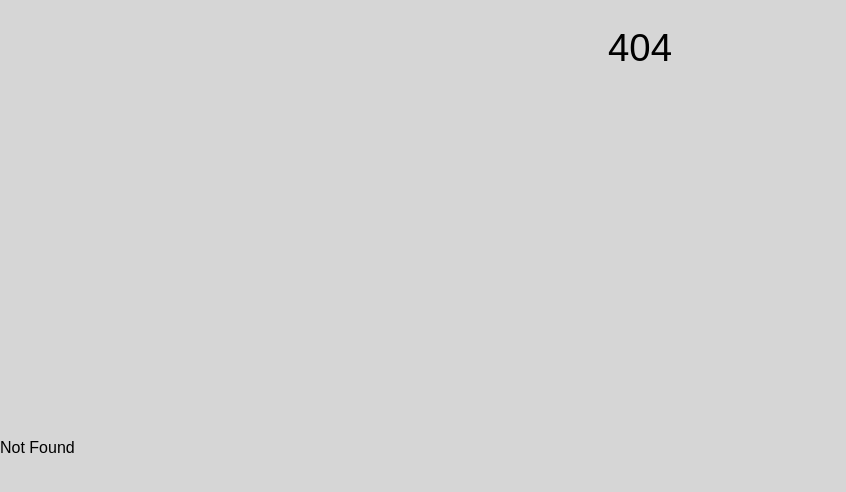
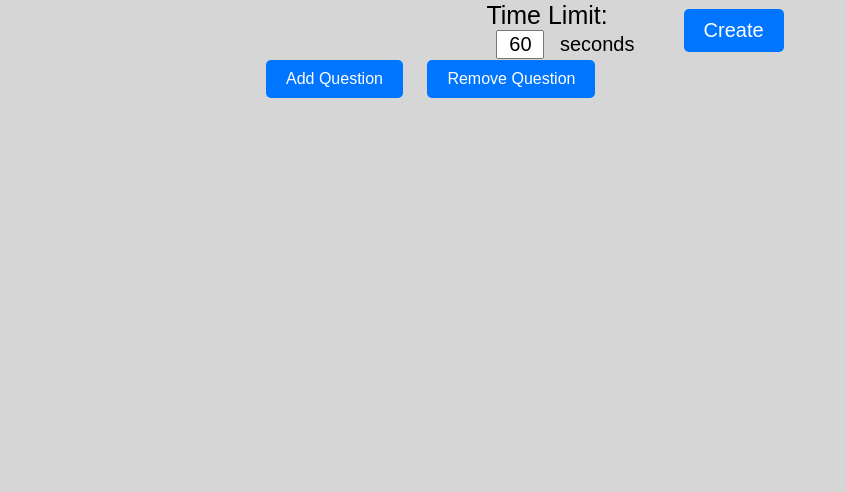
Before and after one commit to BALD-rs/eduwiz, a SvelteKit app in the folder eduwiz-node/: page /createGame in a window 1280 px wide. Before the commit this address had no page. Shown: the top 492 px of the page, without its empty margins (0-846 px from the left). Built offline with nearby package versions, Linux system fonts and the light colour scheme.

Commit message:
implemented a lot of createGame

```diff
--- /dev/null
+++ b/eduwiz-node/src/routes/createGame/+page.svelte
@@ -0,0 +1,99 @@
+<script lang="ts">
+	let questions: any[] = [];
+	let timeLimit: number = 60;
+	const createGame = async () => {
+		// do some shit
+	};
+</script>
+
+<svelte:head>
+	<title>Create a Game</title>
+	<meta name="description" content="Create a Game" />
+</svelte:head>
+
+<div class="main">
+	<div class="top-bar">
+		<div>
+			<label for="time-limit">Time Limit:</label>
+			<input type="text" value="60" id="time-limit" />
+			<span>seconds</span>
+		</div>
+		<div>
+			<button class="create-button">Create</button>
+		</div>
+	</div>
+	<div class="questions">
+		{#each questions as question, i (i)}
+			<div class="question-container">
+				<label for="question{i}">Question {i + 1}:</label>
+				<input type="text" id="question{i}" bind:value={question.prompt} />
+				{#each question.answers as choice, j (j)}
+					<div class="answer-container">
+						<label for="choice{i}-{j}">Choice {j + 1}:</label>
+						<input type="text" id="choice{i}-{j}" bind:value={choice} />
+						<label>
+							<input type="radio" bind:group={question.correct_answer} value={j} checked={question.correct_answer === choice} />
+							Correct Answer
+						</label>
+					</div>
+				{/each}
+			</div>
+		{/each}
+		<button
+			on:click={() => {
+				questions.push({
+					prompt: '',
+					answers: ['', '', '', ''],
+					correct_answer: ''
+				});
+				questions = questions;
+				console.log(questions);
+			}}
+		>
+			Add Question
+		</button>
+		<button
+			on:click={() => {
+				questions.pop();
+				questions = questions;
+				console.log(questions);
+			}}
+		>
+			Remove Question
+		</button>
+	</div>
+</div>
+
+<style>
+	div.main {
+		display: flex;
+		flex-direction: column;
+		width: 60%;
+		height: 90vh;
+		margin: 0 auto;
+	}
+
+	div.top-bar {
+		display: flex;
+		justify-content: space-between;
+		align-items: center;
+		height: 40px;
+		padding: 10px 30%;
+		font-size: 20px;
+	}
+
+	div.top-bar label {
+		font-size: 25px;
+	}
+
+	div.top-bar input {
+		width: 40px;
+		text-align: center;
+		margin: 0 10px;
+	}
+
+	div.questions {
+		/* flex-grow: 5; */
+		overflow-y: auto;
+	}
+</style>
```
